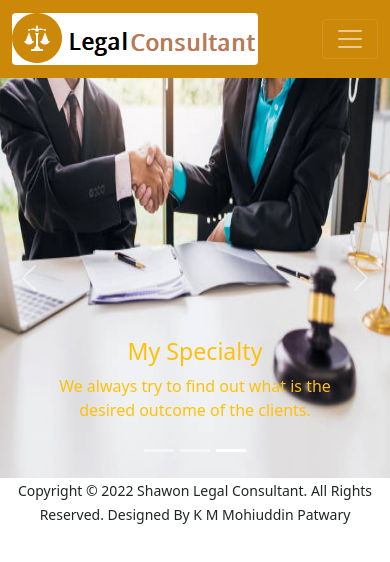
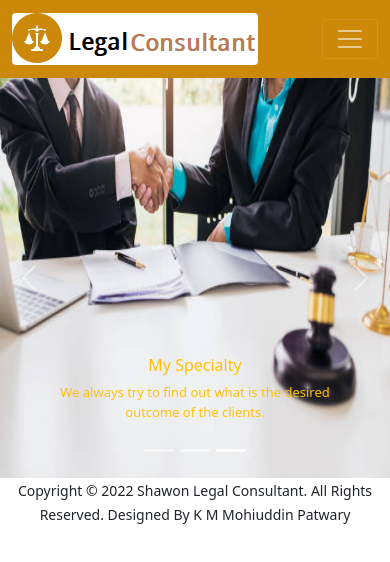
Before and after one commit to mohiuddin2721/shawon-legal-consultant-jm-10, a React (Create React App) app: page / in a window 390 px wide. Shown: the top 562 px of the page. Built offline with nearby package versions, Linux system fonts and the light colour scheme.

Commit message:
banner font size update for mobile

```diff
--- a/src/components/home/Banner/Banner.css
+++ b/src/components/home/Banner/Banner.css
@@ -1,6 +1,14 @@
 @media only screen and (max-width: 600px) {
     .banner-container img {
         height: 400px;
+    }
+    .second-banner-title {
+        font-size: medium;
+        color: orange;
+    }
+    .second-banner-info {
+        font-size: small;
+        color: orange;
     }
 }
 @media only screen and (min-width: 601px) {
--- a/src/components/home/Banner/Banner.js
+++ b/src/components/home/Banner/Banner.js
@@ -26,8 +26,8 @@ const Banner = () => {
                     alt="Second slide"
                 />
                 <Carousel.Caption>
-                    <h3>Shawon Legal Consultant</h3>
-                    <p>I have adequate knowledge, consultants and logistics to undertake any legal, para legal or related service.</p>
+                    <h3 className='second-banner-title'>Shawon Legal Consultant</h3>
+                    <p className='second-banner-info'>I have adequate knowledge, consultants and logistics to undertake any legal, para legal or related service.</p>
                 </Carousel.Caption>
             </Carousel.Item>
             <Carousel.Item>
@@ -37,8 +37,8 @@ const Banner = () => {
                     alt="Third slide"
                 />
                 <Carousel.Caption>
-                    <h3 className='text-warning'>My Specialty</h3>
-                    <p className='text-warning'>We always try to find out what is the desired outcome of the clients.</p>
+                    <h3 className='text-warning second-banner-title'>My Specialty</h3>
+                    <p className='text-warning second-banner-info'>We always try to find out what is the desired outcome of the clients.</p>
                 </Carousel.Caption>
             </Carousel.Item>
         </Carousel>
```
